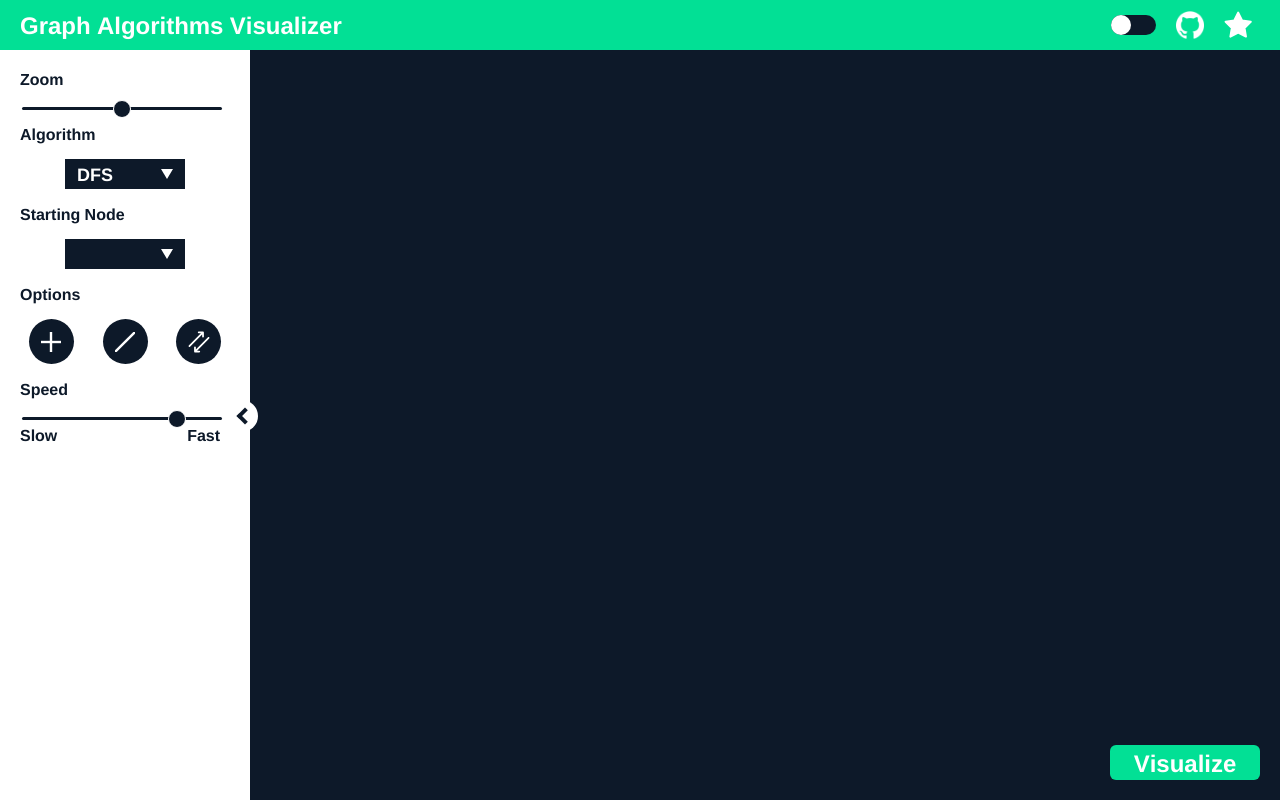
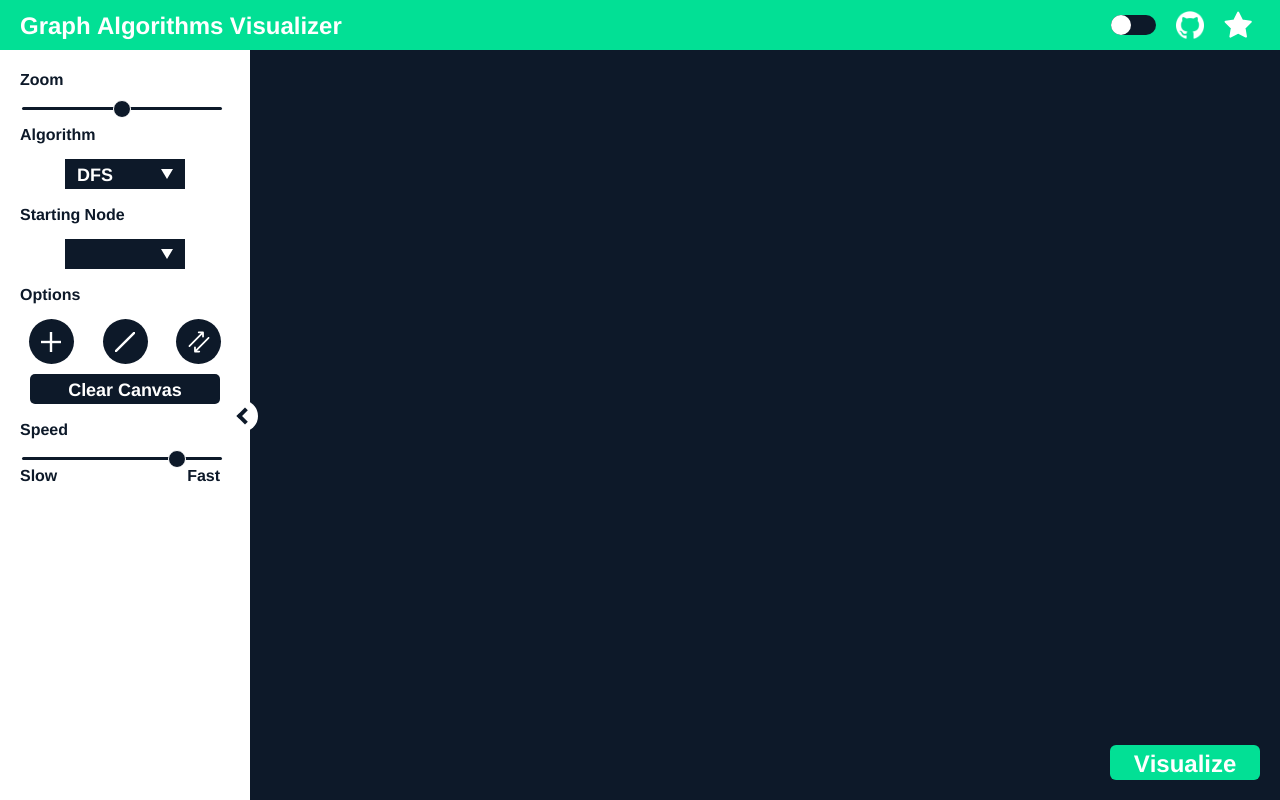
Before and after one commit to KarimElghamry/GraphAV, a React (Create React App) app: page / in a window 1280 px wide. Built offline with nearby package versions, Linux system fonts and the light colour scheme.

Commit message:
change: ClearButton styling

```diff
--- a/src/components/SideNav/ClearButton.tsx
+++ b/src/components/SideNav/ClearButton.tsx
@@ -1,10 +1,26 @@
 import styled from 'styled-components';
+import themes from '../../themes';
 
 const ClearButton = styled.div`
-  background-color: red;
+  background-color: ${(props) =>
+    props.theme.name === 'dark'
+      ? themes.light.navbar.background
+      : themes.dark.navbar.background};
   color: white;
   height: 30px;
-  border-radius: 10px;
+  font-size: 18px;
+  margin: 10px 30px;
+  display: flex;
+  justify-content: center;
+  align-items: center;
+  border-radius: 5px;
+  user-select: none;
+  cursor: pointer;
+  transition-duration: 0.3s;
+
+  &:hover {
+    background-color: red;
+  }
 `;
 
 export default ClearButton;
--- a/src/components/SideNav/SideNav.tsx
+++ b/src/components/SideNav/SideNav.tsx
@@ -8,6 +8,7 @@ import Dropdown from './Dropdown/Dropdown';
 import Row from '../common/Row';
 import OptionButton from './Options/OptionButton';
 import {AddIcon, UndirectedIcon, DirectedIcon} from './Options/OptionIcons';
+import ClearButton from './ClearButton';
 
 interface Props {
   adjacencyList: Array<Array<number>>;
@@ -92,6 +93,7 @@ const SideNav: React.FC<Props> = (props: Props): ReactElement => {
           <DirectedIcon></DirectedIcon>
         </OptionButton>
       </Row>
+      <ClearButton>Clear Canvas</ClearButton>
       <ItemText>Speed</ItemText>
       <Slider>
         <input
```
